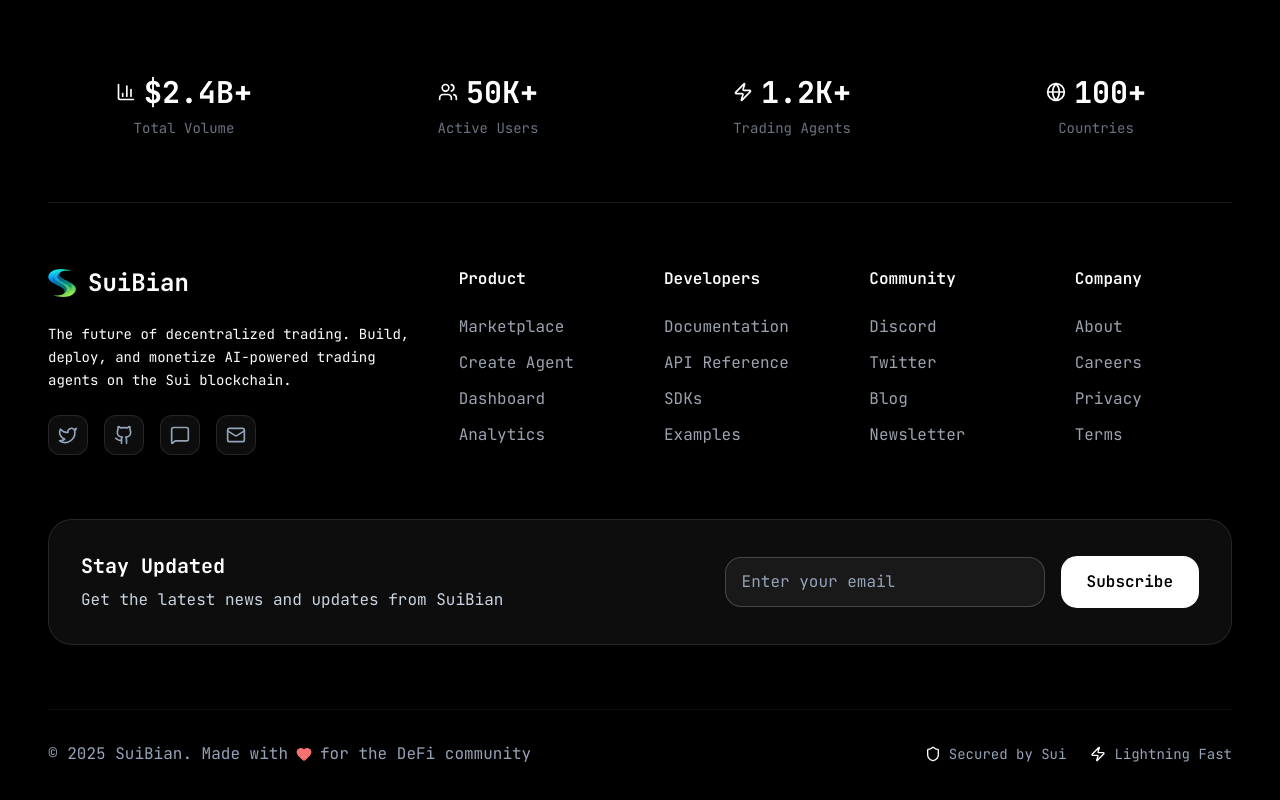
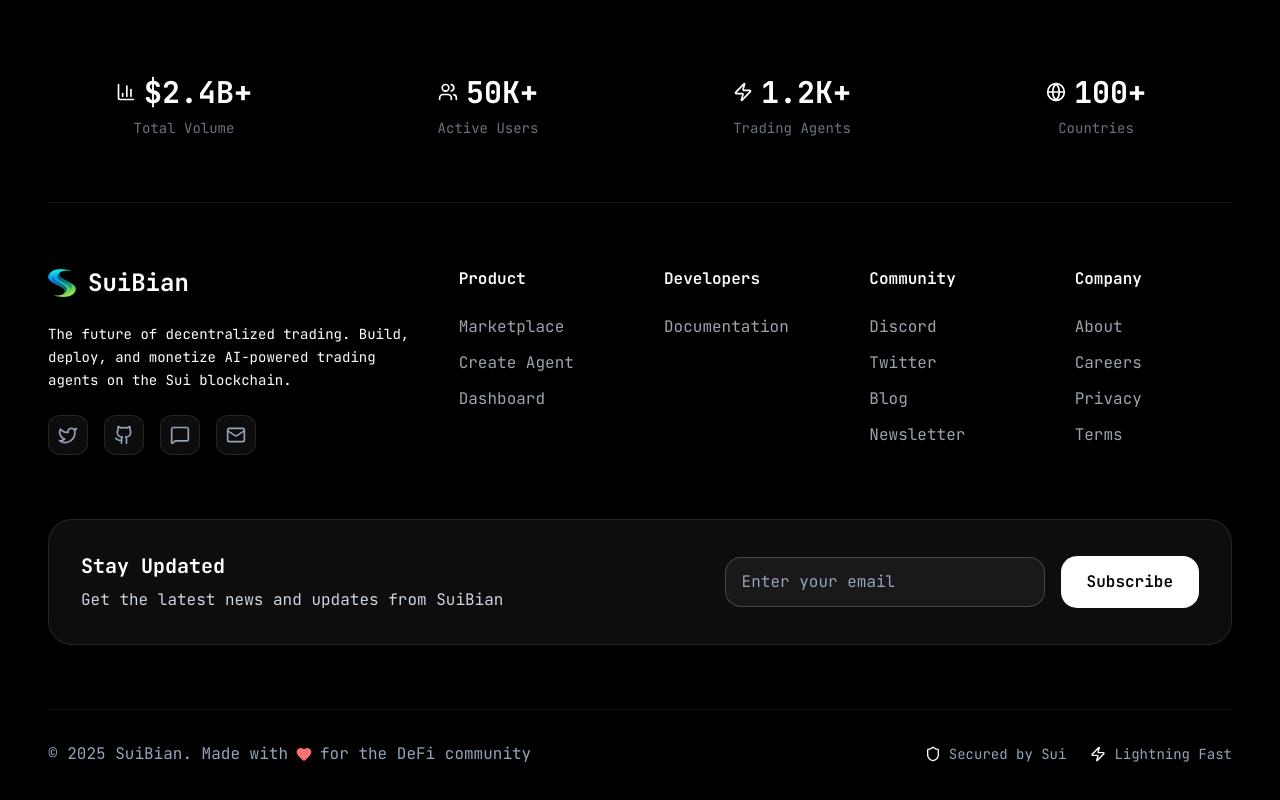
Before and after one commit to gabr1234iel/suibian, a Next.js app in the folder frontend/: page /landing in a window 1280 px wide. Shown: the part 6186-6986 px from the top of the page. Built offline with nearby package versions, Linux system fonts and the light colour scheme; no server answers; what @mysten/sui would draw is missing.

Commit message:
Update Footer.tsx

```diff
--- a/frontend/components/Footer.tsx
+++ b/frontend/components/Footer.tsx
@@ -23,16 +23,12 @@ const Footer: React.FC = () => {
 
   const footerLinks = {
     product: [
-      { name: "Marketplace", href: "#marketplace" },
-      { name: "Create Agent", href: "#create" },
-      { name: "Dashboard", href: "#dashboard" },
-      { name: "Analytics", href: "#analytics" },
+      { name: "Marketplace", href: "marketplace" },
+      { name: "Create Agent", href: "create" },
+      { name: "Dashboard", href: "dashboard" },
     ],
     developers: [
       { name: "Documentation", href: "docs" },
-      { name: "API Reference", href: "#api" },
-      { name: "SDKs", href: "#sdks" },
-      { name: "Examples", href: "#examples" },
     ],
     community: [
       { name: "Discord", href: "#discord" },
```
